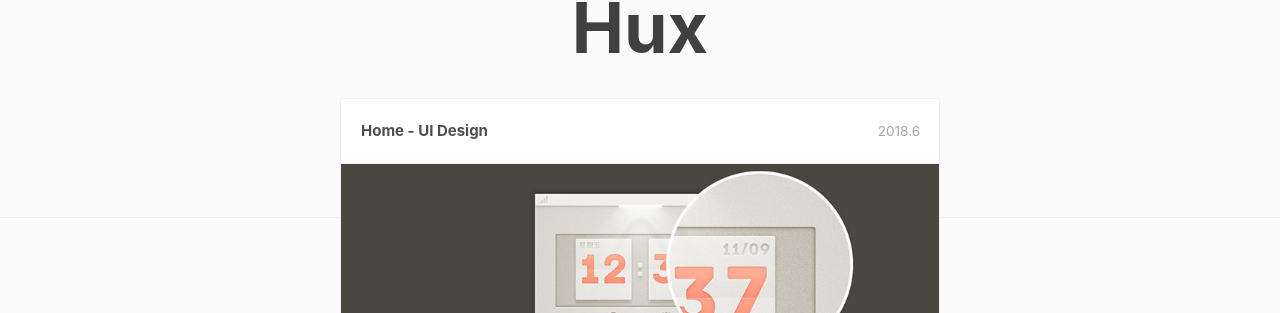
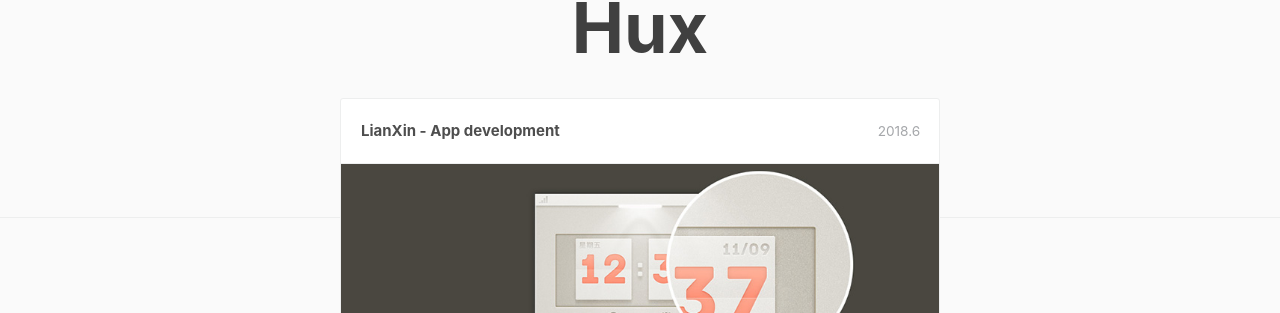
Before and after one commit to awanglilong/awanglilong.github.io, a Jekyll site: the page built from portfolio/index.html, in a window 1280 px wide. Shown: the part 280-593 px from the top of the page. Built offline with Jekyll 4.4.1, drawn with Linux system fonts in a browser that asks for light colours; nearby versions of some CDN libraries; comment, search, counter and statistics services are not loaded.

```diff
--- a/portfolio/index.html
+++ b/portfolio/index.html
@@ -23,7 +23,7 @@ layout: default
 				<ul class="cbp_tmtimeline">
 					<li>
 						<div class="cbp_tmlabel">
-							<h2>Home - UI Design</h2>
+							<h2>LianXin - App development</h2>
 							<time>2018.6</time>
 							<img src="images/work-uihome.jpg">
 							<ul>
```
Also changed, not shown: portfolio/images/hux_avatar.png, portfolio/images/newmedia.jpg (deleted), portfolio/images/senova.jpg (deleted), portfolio/images/work-busyweek.jpg (deleted), portfolio/images/work-hslider.jpg (deleted), portfolio/images/work-puzzle.png (deleted), portfolio/images/work-truth.jpg (deleted), portfolio/images/work-wepiao-bo.jpg (deleted), portfolio/images/work-yanshuo.jpg (deleted).
